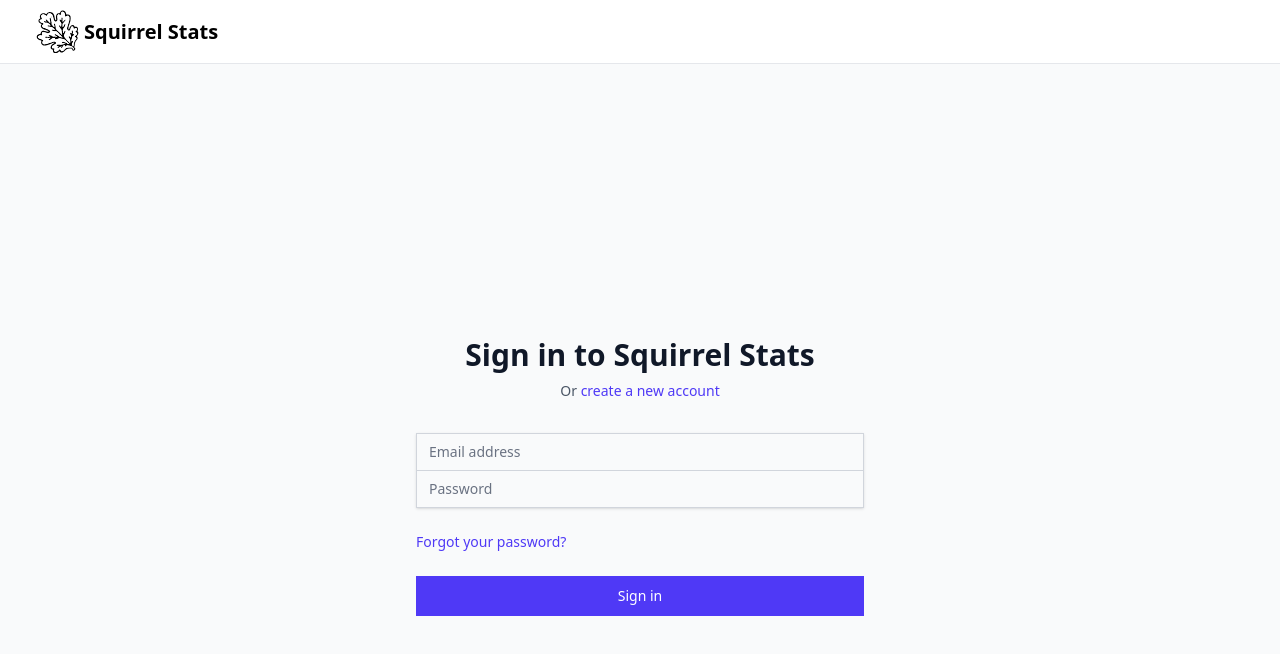
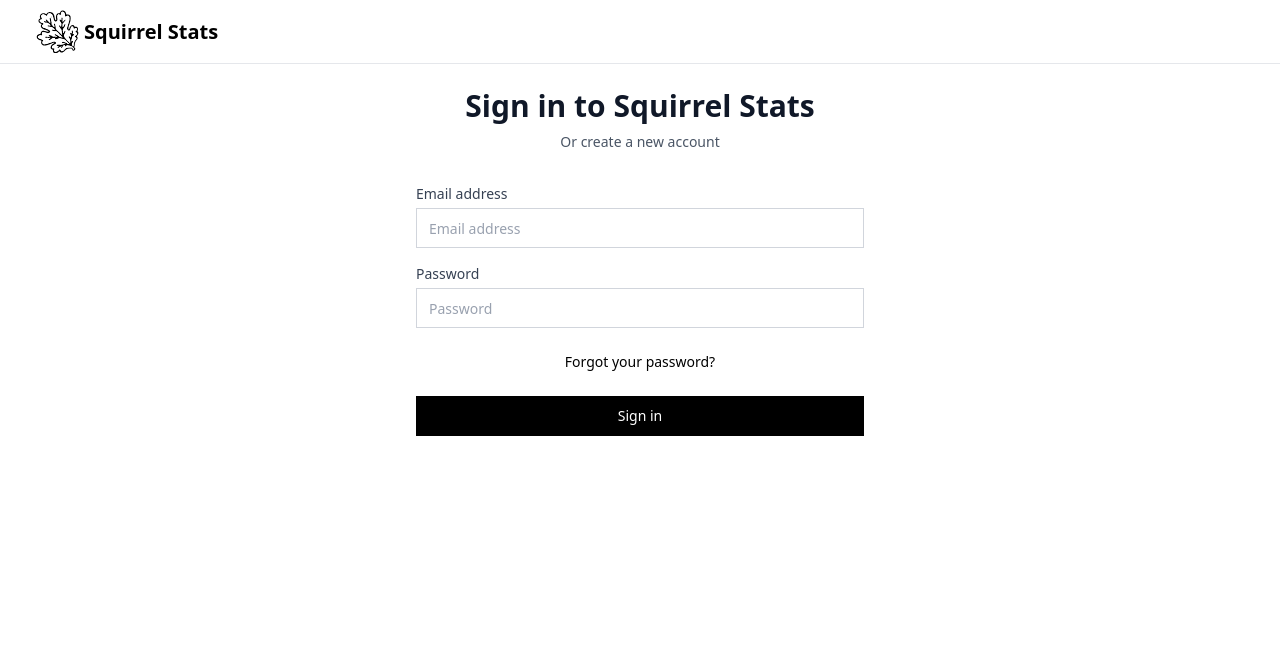
Before and after one commit to joshuawootonn/squirrel-stats, a Next.js app in the folder app/: page /login in a window 1280 px wide. Shown: the top 654 px of the page. Built offline with nearby package versions, Linux system fonts and the light colour scheme; no server answers.

Commit message:
feat: update auth pages to match the app more

```diff
--- a/app/src/app/forgot-password/page.tsx
+++ b/app/src/app/forgot-password/page.tsx
@@ -4,6 +4,7 @@ import { useState } from "react";
 import Link from "next/link";
 import { forgotPassword } from "@/lib/api";
 import { Button } from "@/components/ui/button";
+import { Input } from "@/components/ui/input";
 
 export default function ForgotPasswordPage() {
   const [email, setEmail] = useState("");
@@ -33,7 +34,7 @@ export default function ForgotPasswordPage() {
   };
 
   return (
-    <div className="min-h-screen flex items-center justify-center bg-gray-50">
+    <div className="flex items-center justify-center ">
       <div className="max-w-md w-full space-y-8">
         <div>
           <h2 className="mt-6 text-center text-3xl font-extrabold text-gray-900">
@@ -45,47 +46,34 @@ export default function ForgotPasswordPage() {
           </p>
         </div>
         <form className="mt-8 space-y-6" onSubmit={handleSubmit}>
-          <div>
-            <label htmlFor="email" className="sr-only">
-              Email address
-            </label>
-            <input
+          <Input.Group>
+            <Input.Label htmlFor="email">Email address</Input.Label>
+            <Input.Root
               id="email"
               name="email"
               type="email"
               required
-              className="appearance-none relative block w-full px-3 py-2 border border-gray-300 placeholder-gray-500 text-gray-900 rounded-md focus:outline-none focus:ring-indigo-500 focus:border-indigo-500 focus:z-10 sm:text-sm"
               placeholder="Email address"
               value={email}
               onChange={(e) => setEmail(e.target.value)}
+              disabled={isLoading}
             />
-          </div>
+          </Input.Group>
 
-          {error && (
-            <div className="text-red-600 text-sm text-center">{error}</div>
-          )}
+          {error && <Input.Error>{error}</Input.Error>}
 
           {message && (
             <div className="text-green-600 text-sm text-center">{message}</div>
           )}
 
           <div>
-            <Button.Root
-              type="submit"
-              disabled={isLoading}
-              className="group relative w-full flex justify-center py-2 px-4 border border-transparent text-sm font-medium rounded-md text-white bg-indigo-600 hover:bg-indigo-700 focus:outline-none focus:ring-2 focus:ring-offset-2 focus:ring-indigo-500 disabled:opacity-50"
-            >
+            <Button.Root type="submit" disabled={isLoading} className="w-full">
               {isLoading ? "Sending..." : "Send reset link"}
             </Button.Root>
           </div>
 
           <div className="text-center">
-            <Link
-              href="/login"
-              className="text-sm text-indigo-600 hover:text-indigo-500"
-            >
-              Back to sign in
-            </Link>
+            <Link href="/login">Back to sign in</Link>
           </div>
         </form>
       </div>
--- a/app/src/app/login/page.tsx
+++ b/app/src/app/login/page.tsx
@@ -6,6 +6,7 @@ import Link from "next/link";
 import { useAuth } from "@/components/AuthProvider";
 import { login } from "@/lib/api";
 import { Button } from "@/components/ui/button";
+import { Input } from "@/components/ui/input";
 
 export default function LoginPage() {
   const [email, setEmail] = useState("");
@@ -32,7 +33,7 @@ export default function LoginPage() {
   };
 
   return (
-    <div className="min-h-screen flex items-center justify-center bg-gray-50">
+    <div className="flex items-center justify-center ">
       <div className="max-w-md w-full space-y-8">
         <div>
           <h2 className="mt-6 text-center text-3xl font-extrabold text-gray-900">
@@ -40,67 +41,51 @@ export default function LoginPage() {
           </h2>
           <p className="mt-2 text-center text-sm text-gray-600">
             Or{" "}
-            <Link
-              href="/signup"
-              className="font-medium text-indigo-600 hover:text-indigo-500"
-            >
+            <Link href="/signup" className="font-medium">
               create a new account
             </Link>
           </p>
         </div>
         <form className="mt-8 space-y-6" onSubmit={handleSubmit}>
-          <div className="rounded-md shadow-sm -space-y-px">
-            <div>
-              <label htmlFor="email" className="sr-only">
-                Email address
-              </label>
-              <input
+          <div className="space-y-4">
+            <Input.Group>
+              <Input.Label htmlFor="email">Email address</Input.Label>
+              <Input.Root
                 id="email"
                 name="email"
                 type="email"
                 required
-                className="appearance-none rounded-none relative block w-full px-3 py-2 border border-gray-300 placeholder-gray-500 text-gray-900 rounded-t-md focus:outline-none focus:ring-indigo-500 focus:border-indigo-500 focus:z-10 sm:text-sm"
                 placeholder="Email address"
                 value={email}
                 onChange={(e) => setEmail(e.target.value)}
+                disabled={isLoading}
               />
-            </div>
-            <div>
-              <label htmlFor="password" className="sr-only">
-                Password
-              </label>
-              <input
+            </Input.Group>
+            <Input.Group>
+              <Input.Label htmlFor="password">Password</Input.Label>
+              <Input.Root
                 id="password"
                 name="password"
                 type="password"
                 required
-                className="appearance-none rounded-none relative block w-full px-3 py-2 border border-gray-300 placeholder-gray-500 text-gray-900 rounded-b-md focus:outline-none focus:ring-indigo-500 focus:border-indigo-500 focus:z-10 sm:text-sm"
                 placeholder="Password"
                 value={password}
                 onChange={(e) => setPassword(e.target.value)}
+                disabled={isLoading}
               />
-            </div>
+            </Input.Group>
           </div>
 
-          <div className="flex items-center justify-between">
-            <Link
-              href="/forgot-password"
-              className="text-sm text-indigo-600 hover:text-indigo-500"
-            >
+          <div className="flex items-center justify-center">
+            <Link href="/forgot-password" className="text-sm ">
               Forgot your password?
             </Link>
           </div>
 
-          {error && (
-            <div className="text-red-600 text-sm text-center">{error}</div>
-          )}
+          {error && <Input.Error>{error}</Input.Error>}
 
           <div>
-            <Button.Root
-              type="submit"
-              disabled={isLoading}
-              className="group relative w-full flex justify-center py-2 px-4 border border-transparent text-sm font-medium rounded-md text-white bg-indigo-600 hover:bg-indigo-700 focus:outline-none focus:ring-2 focus:ring-offset-2 focus:ring-indigo-500 disabled:opacity-50"
-            >
+            <Button.Root type="submit" disabled={isLoading} className="w-full">
               {isLoading ? "Signing in..." : "Sign in"}
             </Button.Root>
           </div>
--- a/app/src/app/signup/page.tsx
+++ b/app/src/app/signup/page.tsx
@@ -6,6 +6,7 @@ import Link from "next/link";
 import { useAuth } from "@/components/AuthProvider";
 import { signup } from "@/lib/api";
 import { Button } from "@/components/ui/button";
+import { Input } from "@/components/ui/input";
 
 export default function SignupPage() {
   const [email, setEmail] = useState("");
@@ -32,66 +33,50 @@ export default function SignupPage() {
   };
 
   return (
-    <div className="min-h-screen flex items-center justify-center bg-gray-50">
+    <div className="flex items-center justify-center">
       <div className="max-w-md w-full space-y-8">
         <div>
           <h2 className="mt-6 text-center text-3xl font-extrabold text-gray-900">
             Create your account
           </h2>
           <p className="mt-2 text-center text-sm text-gray-600">
-            Or{" "}
-            <Link
-              href="/login"
-              className="font-medium text-indigo-600 hover:text-indigo-500"
-            >
-              sign in to your existing account
-            </Link>
+            Or <Link href="/login">sign in to your existing account</Link>
           </p>
         </div>
         <form className="mt-8 space-y-6" onSubmit={handleSubmit}>
-          <div className="rounded-md shadow-sm -space-y-px">
-            <div>
-              <label htmlFor="email" className="sr-only">
-                Email address
-              </label>
-              <input
+          <div className="space-y-4">
+            <Input.Group>
+              <Input.Label htmlFor="email">Email address</Input.Label>
+              <Input.Root
                 id="email"
                 name="email"
                 type="email"
                 required
-                className="appearance-none rounded-none relative block w-full px-3 py-2 border border-gray-300 placeholder-gray-500 text-gray-900 rounded-t-md focus:outline-none focus:ring-indigo-500 focus:border-indigo-500 focus:z-10 sm:text-sm"
                 placeholder="Email address"
                 value={email}
                 onChange={(e) => setEmail(e.target.value)}
+                disabled={isLoading}
               />
-            </div>
-            <div>
-              <label htmlFor="password" className="sr-only">
-                Password
-              </label>
-              <input
+            </Input.Group>
+            <Input.Group>
+              <Input.Label htmlFor="password">Password</Input.Label>
+              <Input.Root
                 id="password"
                 name="password"
                 type="password"
                 required
-                className="appearance-none rounded-none relative block w-full px-3 py-2 border border-gray-300 placeholder-gray-500 text-gray-900 rounded-b-md focus:outline-none focus:ring-indigo-500 focus:border-indigo-500 focus:z-10 sm:text-sm"
                 placeholder="Password"
                 value={password}
                 onChange={(e) => setPassword(e.target.value)}
+                disabled={isLoading}
               />
-            </div>
+            </Input.Group>
           </div>
 
-          {error && (
-            <div className="text-red-600 text-sm text-center">{error}</div>
-          )}
+          {error && <Input.Error>{error}</Input.Error>}
 
           <div>
-            <Button.Root
-              type="submit"
-              disabled={isLoading}
-              className="group relative w-full flex justify-center py-2 px-4 border border-transparent text-sm font-medium rounded-md text-white bg-indigo-600 hover:bg-indigo-700 focus:outline-none focus:ring-2 focus:ring-offset-2 focus:ring-indigo-500 disabled:opacity-50"
-            >
+            <Button.Root type="submit" disabled={isLoading} className="w-full">
               {isLoading ? "Creating account..." : "Create account"}
             </Button.Root>
           </div>
--- a/app/src/components/LandingPage.tsx
+++ b/app/src/components/LandingPage.tsx
@@ -3,13 +3,13 @@ import { Button } from "@/components/ui/button";
 
 export function LandingPage() {
   return (
-    <div className="min-h-screen bg-gray-50">
+    <div className="flex items-center justify-center">
       <div className="max-w-7xl mx-auto px-4 sm:px-6 lg:px-8 pt-20 pb-16">
         <div className="text-center">
           <h1 className="text-4xl font-extrabold text-gray-900 sm:text-5xl md:text-6xl">
             <span className="block">Squirrel Stats</span>
           </h1>
-          <p className="mt-3 max-w-md mx-auto text-base text-gray-500 sm:text-lg md:mt-5 md:text-xl md:max-w-3xl">
+          <p className="mt-3 max-w-md mx-auto text-base text-gray-500 sm:text-lg md:mt-5 md:text-xl md:max-w-3xl text-balance">
             Track your website's performance with privacy-focused analytics. No
             cookies, no tracking, just insights.
           </p>
```
Also changed, not shown: app/src/app/reset-password/page.tsx (+17 -29 lines).
